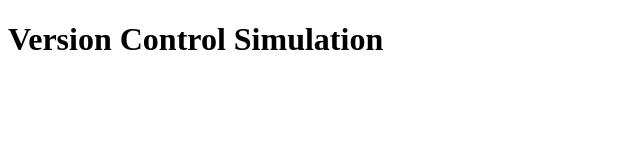
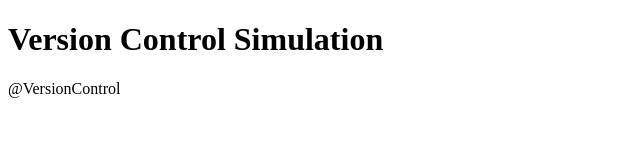
Before and after one commit to SonnyB34/version-control-simulation-SBA1, a plain HTML site: page index.html in a window 1280 px wide. Shown: the whole page, without its empty margins (0-640 px from the left). Drawn offline with Linux system fonts and the light colour scheme.

Commit message:
added footer change

```diff
--- a/index.html
+++ b/index.html
@@ -9,5 +9,13 @@
     <header>
         <h1>Version Control Simulation</h1>
     </header>
+
+
+
+
+
+
+
+    <footer>@VersionControl</footer>
 </body>
 </html>
```
